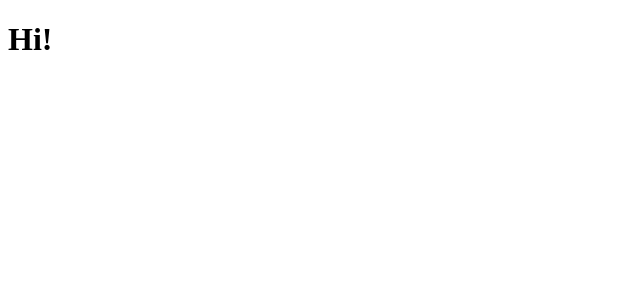
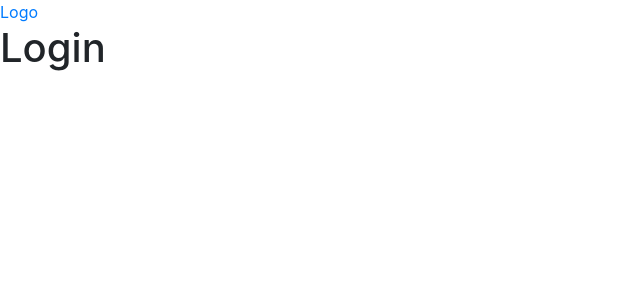
Before and after one commit to mpalmr/factorio-manager-admin, a React app: page /login in a window 1280 px wide. Shown: the top 300 px of the page, without its empty margins (0-640 px from the left). Built offline with nearby package versions, Linux system fonts and the light colour scheme.

Commit message:
basic structure and get bootstrap working

```diff
--- a/package.json
+++ b/package.json
@@ -25,11 +25,15 @@
     "apollo-client": "^2.6.10",
     "apollo-link-context": "^1.0.20",
     "apollo-link-http": "^1.5.17",
+    "bootstrap": "^4.5.0",
     "graphql": "^15.3.0",
     "graphql-tag": "^2.10.4",
+    "history": "^5.0.0",
     "prop-types": "^15.7.2",
     "react": "^16.13.1",
-    "react-dom": "^16.13.1"
+    "react-bootstrap": "^1.2.2",
+    "react-dom": "^16.13.1",
+    "react-router-dom": "^5.2.0"
   },
   "devDependencies": {
     "@babel/core": "^7.10.4",
--- a/src/components/app.jsx
+++ b/src/components/app.jsx
@@ -1,9 +1,18 @@
 import React from 'react';
+import PropTypes from 'prop-types';
+import Header from './header';
 
-function App() {
+function App({ children }) {
 	return (
-		<h1>Hi!</h1>
+		<>
+			<Header />
+			<main>
+				{children}
+			</main>
+		</>
 	);
 }
 
+App.propTypes = { children: PropTypes.node.isRequired };
+
 export default App;
--- /dev/null
+++ b/src/components/dashboard/index.jsx
@@ -0,0 +1,9 @@
+import React from 'react';
+
+function Dashboard() {
+	return (
+		<h1>Dashboard</h1>
+	);
+}
+
+export default Dashboard;
--- /dev/null
+++ b/src/components/header.jsx
@@ -0,0 +1,14 @@
+import React from 'react';
+import { Nav } from 'react-bootstrap';
+
+function Header() {
+	return (
+		<Nav>
+			<Nav.Item>
+				<Nav.Link href="/">Logo</Nav.Link>
+			</Nav.Item>
+		</Nav>
+	);
+}
+
+export default Header;
--- /dev/null
+++ b/src/components/login.jsx
@@ -0,0 +1,9 @@
+import React from 'react';
+
+function Login() {
+	return (
+		<h1>Login</h1>
+	);
+}
+
+export default Login;
--- /dev/null
+++ b/src/components/register-user.jsx
@@ -0,0 +1,9 @@
+import React from 'react';
+
+function RegisterUser() {
+	return (
+		<h1>Register User</h1>
+	);
+}
+
+export default RegisterUser;
--- a/src/index.jsx
+++ b/src/index.jsx
@@ -1,13 +1,14 @@
 import React from 'react';
 import { render } from 'react-dom';
 import { ApolloProvider } from '@apollo/react-hooks';
+import './styles.scss';
 import createClient from './apollo';
-import App from './components/app';
+import Routes from './routes';
 
 document.addEventListener('DOMContentLoaded', () => {
 	render(
 		<ApolloProvider client={createClient()}>
-			<App />
+			<Routes />
 		</ApolloProvider>,
 		document.getElementById('root'),
 	);
--- /dev/null
+++ b/src/routes.jsx
@@ -0,0 +1,25 @@
+import React from 'react';
+import { Router, Route, Switch } from 'react-router-dom';
+import { createBrowserHistory } from 'history';
+import App from './components/app';
+import Dashboard from './components/dashboard';
+import Login from './components/login';
+import RegisterUser from './components/register-user';
+
+const history = createBrowserHistory();
+
+function Routes() {
+	return (
+		<Router history={history}>
+			<App>
+				<Switch>
+					<Route exact path="/" component={Dashboard} />
+					<Route exact path="/login" component={Login} />
+					<Route exact path="/register" component={RegisterUser} />
+				</Switch>
+			</App>
+		</Router>
+	);
+}
+
+export default Routes;
--- /dev/null
+++ b/src/styles.scss
@@ -0,0 +1 @@
+@import "~bootstrap/scss/bootstrap";
```
Also changed, not shown: .eslintrc.js, 1 other file (tests, documents, lock files or other folders).
